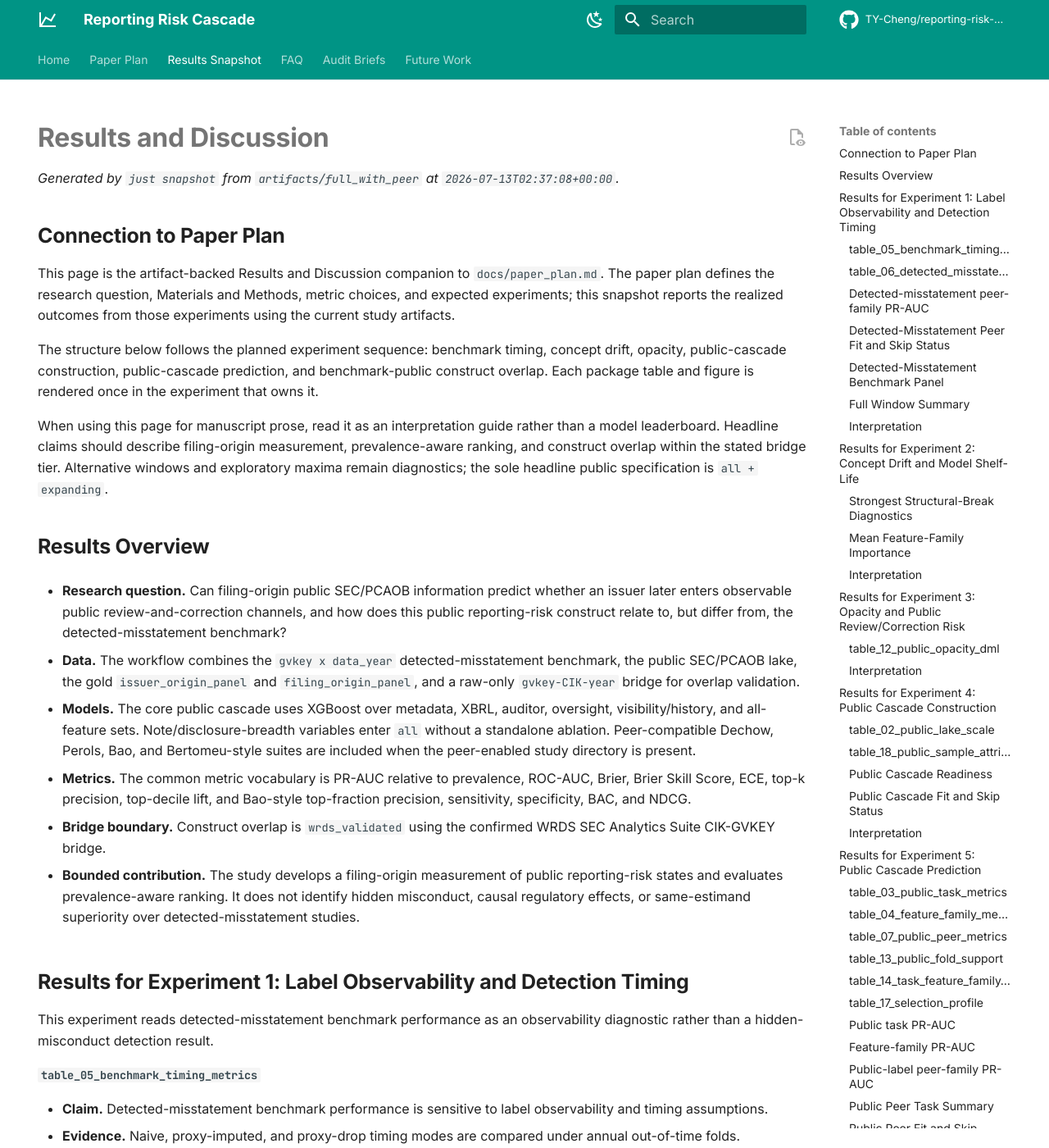
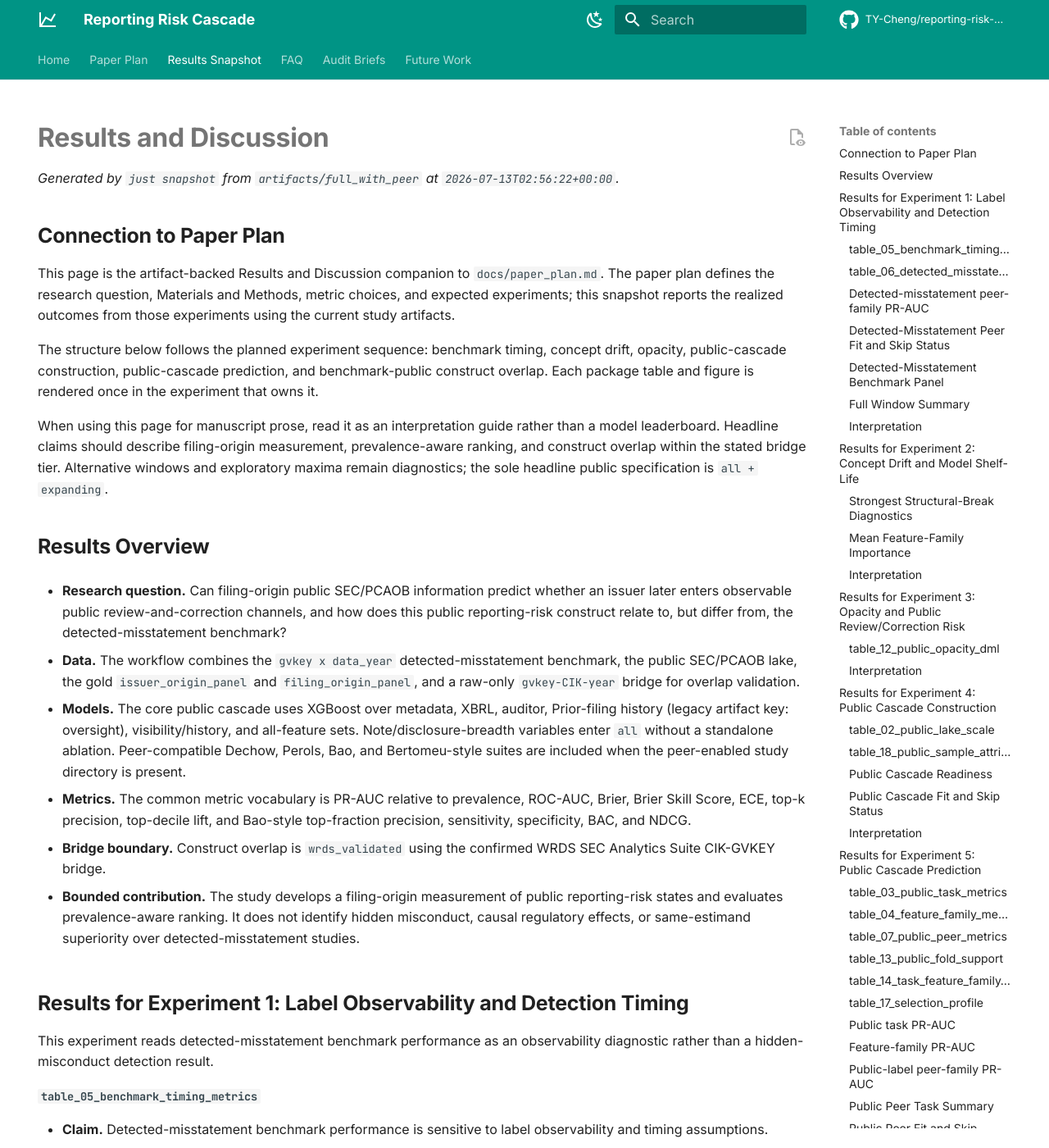
Before and after one commit to TY-Cheng/reporting-risk-cascade, an MkDocs documentation site: the page built from docs/results_snapshot.md, in a window 1280 px wide and 1400 px high. Shown: the whole window at 82% size. Built offline with MkDocs 1.6.1 and Material for MkDocs 9.7.7, drawn with Linux system fonts in a browser that asks for light colours; comment, search, counter and statistics services are not loaded; some of the changed text lies outside the part shown.

Commit message:
docs: refresh post-canonical wording snapshot
Non-empirical wording correction only. The canonical study/report lineage remains 1f0980971c51f468790796521513d278c036b97f -> 4840f8a9b49a8c91612892aec70694244e857775; source wording correction d303a85965915a44f36b634b9f83856236c696a0. Preserved reviewer ZIP SHA-256: 5087dc389cd48ea23b4312233fb9e9e83b52a1ee6fcfdffbced1236a4f86e1c1.

```diff
--- a/docs/results_snapshot.md
+++ b/docs/results_snapshot.md
@@ -5,7 +5,7 @@ hide:
 
 # Results and Discussion
 
-_Generated by `just snapshot` from `artifacts/full_with_peer` at `2026-07-13T02:37:08+00:00`._
+_Generated by `just snapshot` from `artifacts/full_with_peer` at `2026-07-13T02:56:22+00:00`._
 
 ## Connection to Paper Plan
 
@@ -23,7 +23,7 @@ Alternative windows and exploratory maxima remain diagnostics; the sole headline
 
 - **Data.** The workflow combines the `gvkey x data_year` detected-misstatement benchmark, the public SEC/PCAOB lake, the gold `issuer_origin_panel` and `filing_origin_panel`, and a raw-only `gvkey-CIK-year` bridge for overlap validation.
 
-- **Models.** The core public cascade uses XGBoost over metadata, XBRL, auditor, oversight, visibility/history, and all-feature sets. Note/disclosure-breadth variables enter `all` without a standalone ablation. Peer-compatible Dechow, Perols, Bao, and Bertomeu-style suites are included when the peer-enabled study directory is present.
+- **Models.** The core public cascade uses XGBoost over metadata, XBRL, auditor, Prior-filing history (legacy artifact key: oversight), visibility/history, and all-feature sets. Note/disclosure-breadth variables enter `all` without a standalone ablation. Peer-compatible Dechow, Perols, Bao, and Bertomeu-style suites are included when the peer-enabled study directory is present.
 
 - **Metrics.** The common metric vocabulary is PR-AUC relative to prevalence, ROC-AUC, Brier, Brier Skill Score, ECE, top-k precision, top-decile lift, and Bao-style top-fraction precision, sensitivity, specificity, BAC, and NDCG.
 
@@ -452,7 +452,7 @@ Note: Issuer_Years are descriptive strata from the existing public issuer-origin
 #### Feature-family PR-AUC
 
 - **Claim.** Feature-family comparisons provide sensitivity evidence around the frozen public specification.
-- **Evidence.** The figure compares all-feature, metadata, XBRL, auditor, oversight, and visibility/history information sets under the same public-label evaluation frame.
+- **Evidence.** The figure compares all-feature, metadata, XBRL, auditor, Prior-filing history (legacy artifact key: oversight), and visibility/history information sets under the same public-label evaluation frame.
 - **Boundary.** Interpret as information-set evidence rather than a structural source-importance or mechanism claim.
 
 ![Feature-family PR-AUC](assets/results_snapshot/figure_02_feature_family_pr_auc.png)
@@ -724,7 +724,7 @@ Table: Study component status for manuscript evidence
 | Field | Value |
 | --- | --- |
 | Artifact generation time | `2026-07-13T01:53:41+00:00` |
-| Snapshot generation time | `2026-07-13T02:37:08+00:00` |
+| Snapshot generation time | `2026-07-13T02:56:22+00:00` |
 | Snapshot mode | `full` |
 | Study commit | `1f0980971c51f468790796521513d278c036b97f` |
 | Git dirty | `False` |
```
